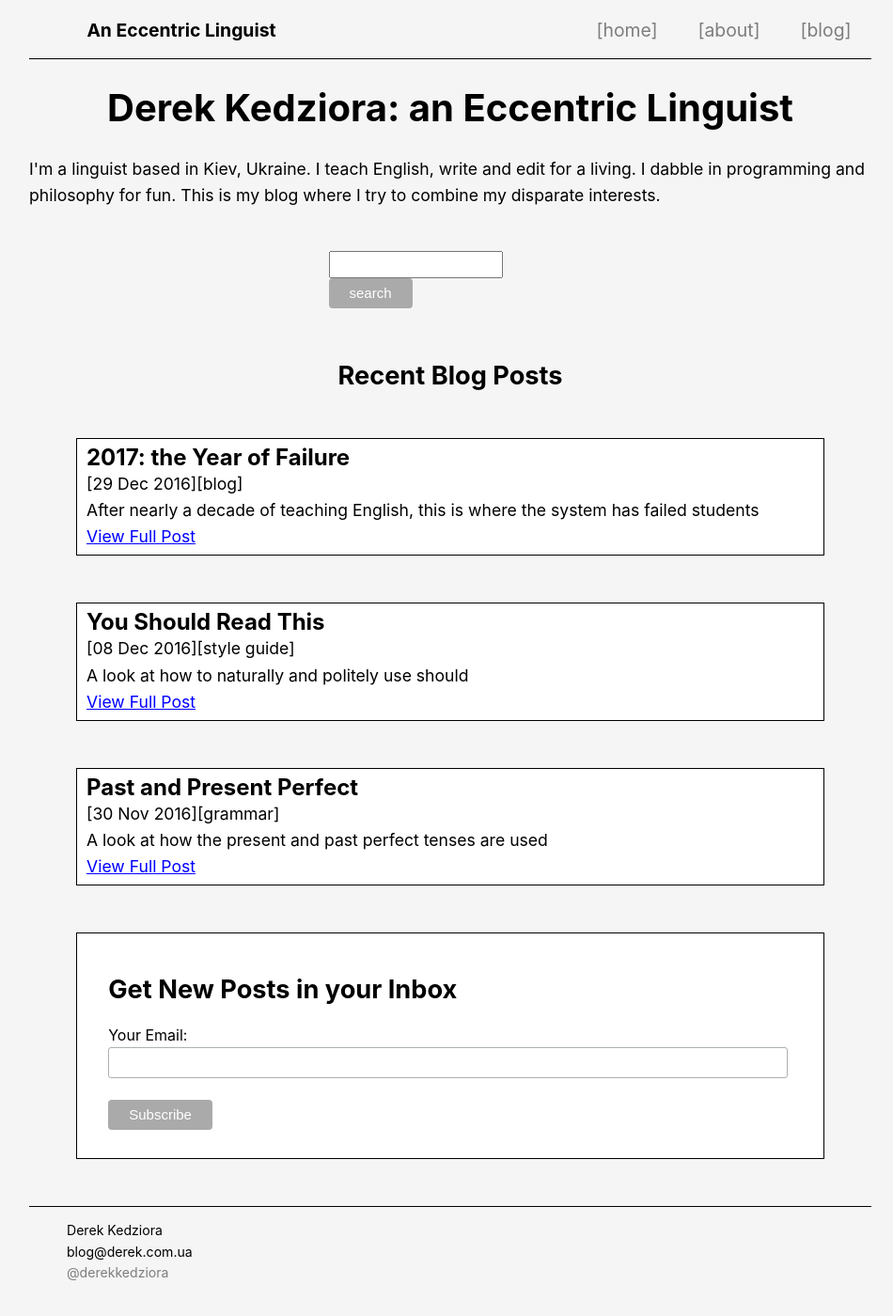
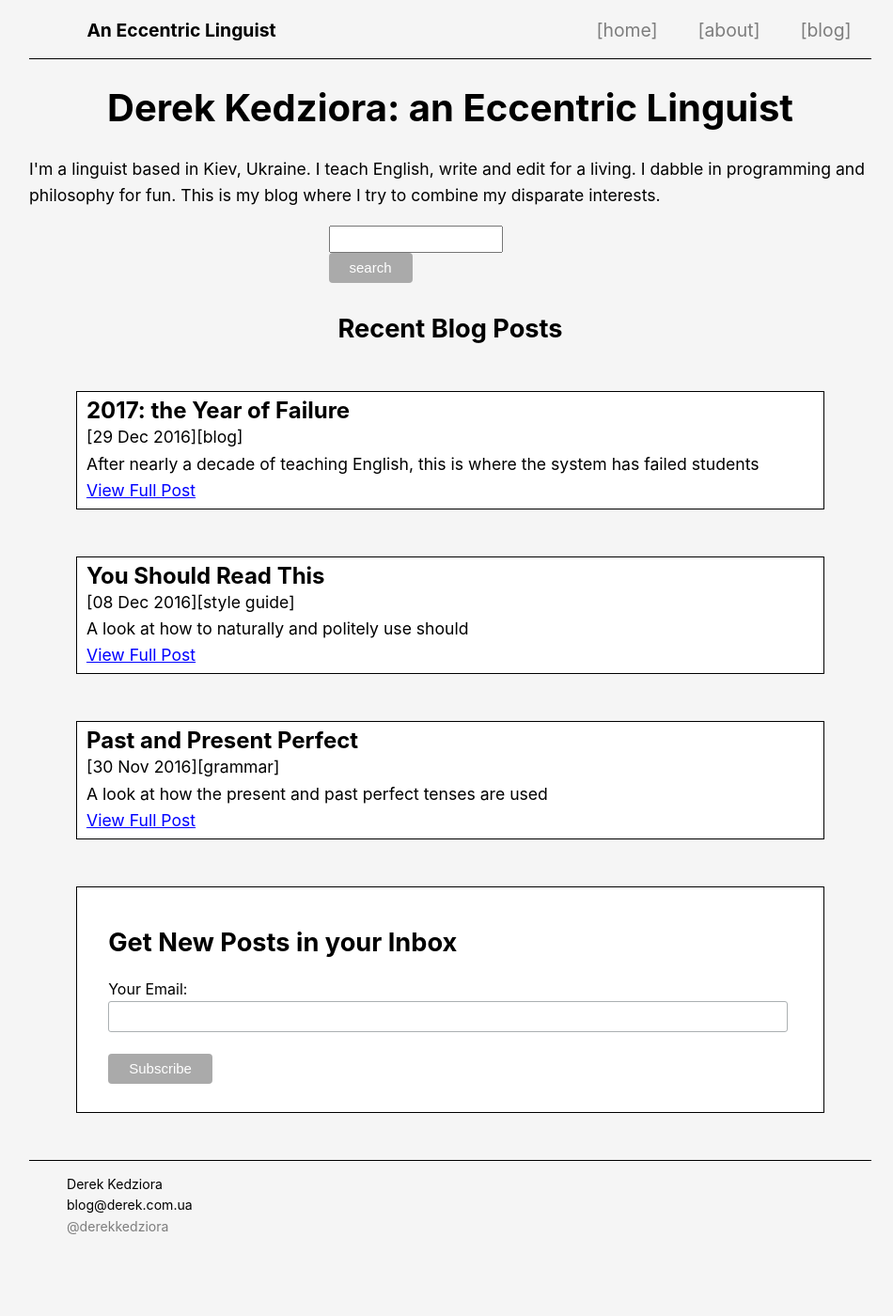
Before and after one commit to ZeroDeth/derekkedziora.github.io, a Jekyll site: the page built from index.html, in a window 1280 px wide. Shown: the whole page at 94% size, without its empty margins (161-1111 px from the left). Built offline with Jekyll 4.4.1, drawn with Linux system fonts in a browser that asks for light colours; comment, search, counter and statistics services are not loaded; after the commit the page ends 1350 px from its top, so only the background shows below that.

Commit message:
search box moved

```diff
--- a/css/main.css
+++ b/css/main.css
@@ -149,7 +149,7 @@ blockquote {
 
 .search-form {
   width: 259px;
-  margin: 5% auto 5% auto;
+  margin: 5px auto 5px auto;
 }
 
 #search-box {
```
